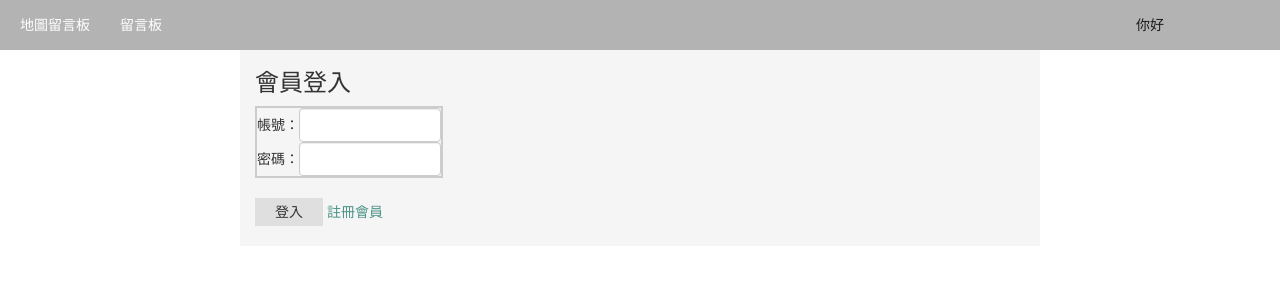
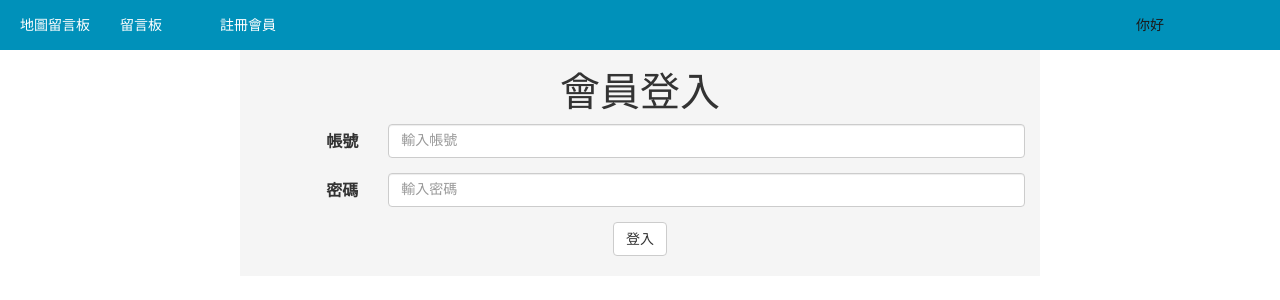
Before and after one commit to spdcs/mapbbs, a PHP site: page /login.php in a window 1280 px wide. Shown: the top 300 px of the page. Run offline with PHP 8.4, Linux system fonts and the light colour scheme; the visitor is signed in with stand-in values (Sample User, id 1); data that the repository does not hold is empty.

Commit message:
登陸葉面

```diff
--- a/assets/css/bbs.css
+++ b/assets/css/bbs.css
@@ -7,7 +7,7 @@
 .top {
     width: 100%;
     height: 50px;
-    background: #b3b3b3;
+    background:#0091BA;
     position: relative;
     padding: 0 20px 0 20px;
 }
--- a/assets/css/global.css
+++ b/assets/css/global.css
@@ -122,3 +122,10 @@
 td{
     text-align:center;
 }
+h3{
+    text-align: center;
+    font-size: 40px;
+}
+.login5{
+   text-align: center;
+}
--- a/login.php
+++ b/login.php
@@ -13,7 +13,6 @@
     <title>登入</title>
     <link rel="stylesheet" href="https://maxcdn.bootstrapcdn.com/bootstrap/3.3.4/css/bootstrap.min.css">
     <link rel="stylesheet" href="assets/css/bbs.css">
-    <link rel="stylesheet" href="assets/css/reset.css">
     <link rel="stylesheet" href="assets/css/global.css">
 </head>
 <body>
@@ -21,6 +20,7 @@
     <div class="menu">
         <a href="bbsmap.php">地圖留言板</a>
         <a href="index.php">留言板</a>
+        <a href="register.php">註冊會員</a>
     </div>
     <div class="hello-name">
         <?php
@@ -34,23 +34,27 @@
     </div>
 </div>
 <div class="container">
-    <div class="top-word">
+    <div>
         <h3>會員登入</h3>
     </div>
-    <div class="login-from">
-        <form action="login_connect.php" method="post" name="login" >
-            <table cellpadding="2" border="0">
-                <tr>
-                    <td>帳號：</td>
-                    <td><input class="form-control" name="account" type="text" size="12"></td>
-                </tr>
-                <tr>
-                    <td>密碼：</td>
-                    <td><input class="form-control" name="password" type="password" size="12"></td>
-                </tr>
-            </table>
-            <br>
-            <input type="submit" name="submit" value="登入"/> <a href="register.php">註冊會員</a>
+    <div>
+        <form action="login_connect.php" method="post" name="login" class="form-horizontal" role="form" >
+            <div class="form-group">
+                <label for="inputEmail3" class="col-sm-2 control-label">帳號</label>
+                <div class="col-sm-10">
+                    <input type="text" class="form-control" name="account" id="inputEmail3" placeholder="輸入帳號">
+                    </div>
+                </div>
+                <div class="form-group">
+                    <label for="inputEmail3" class="col-sm-2 control-label">密碼</label>
+                    <div class="col-sm-10">
+                        <input type="password" class="form-control"name="password" id="inputEmail3" placeholder="輸入密碼">
+                    </div>
+                </div>
+
+<div class="login5">
+            <button type="submit" class="btn btn-default">登入</button>
+    </div>
         </form>
     </div>
 </div>
```
